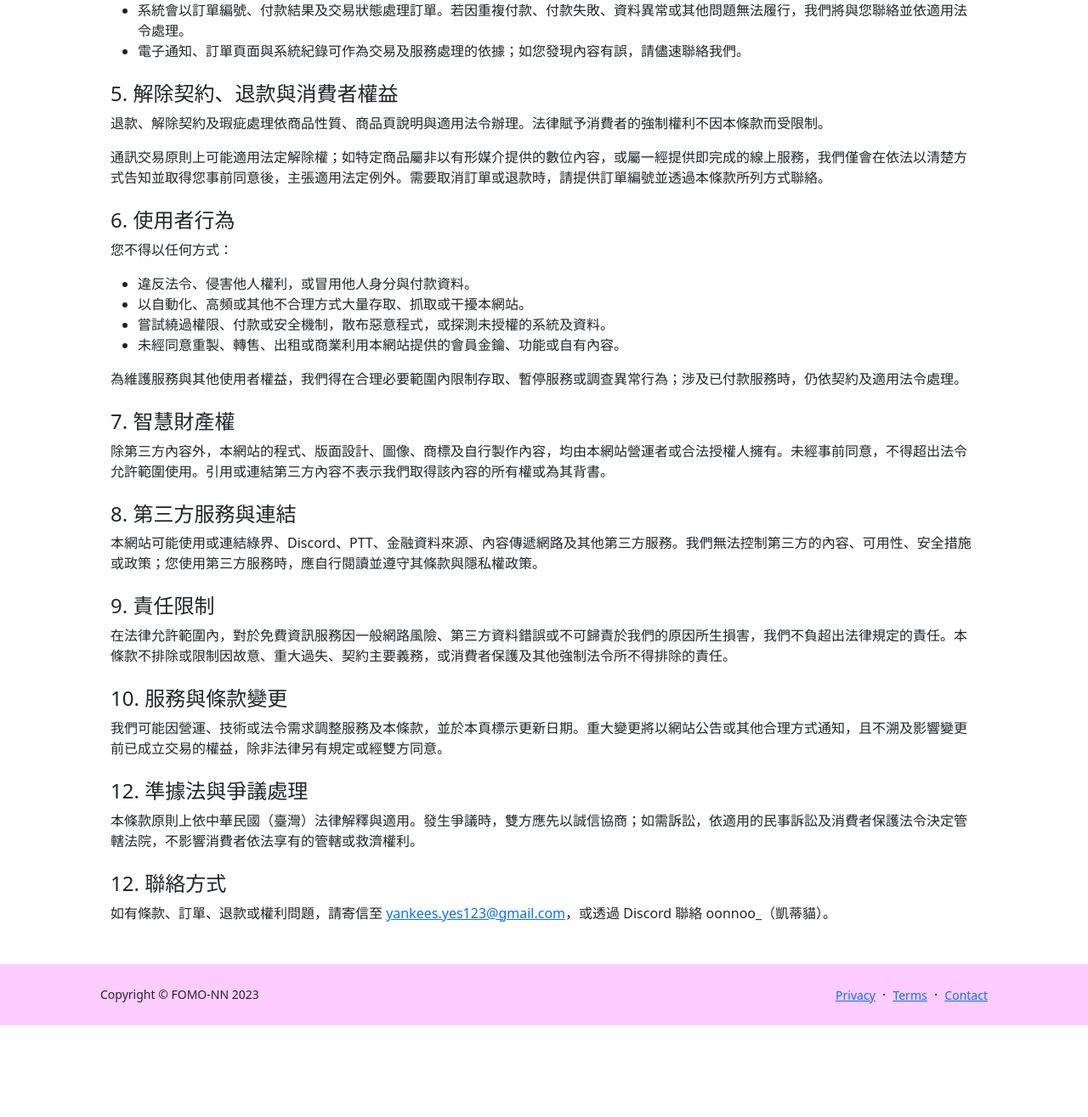
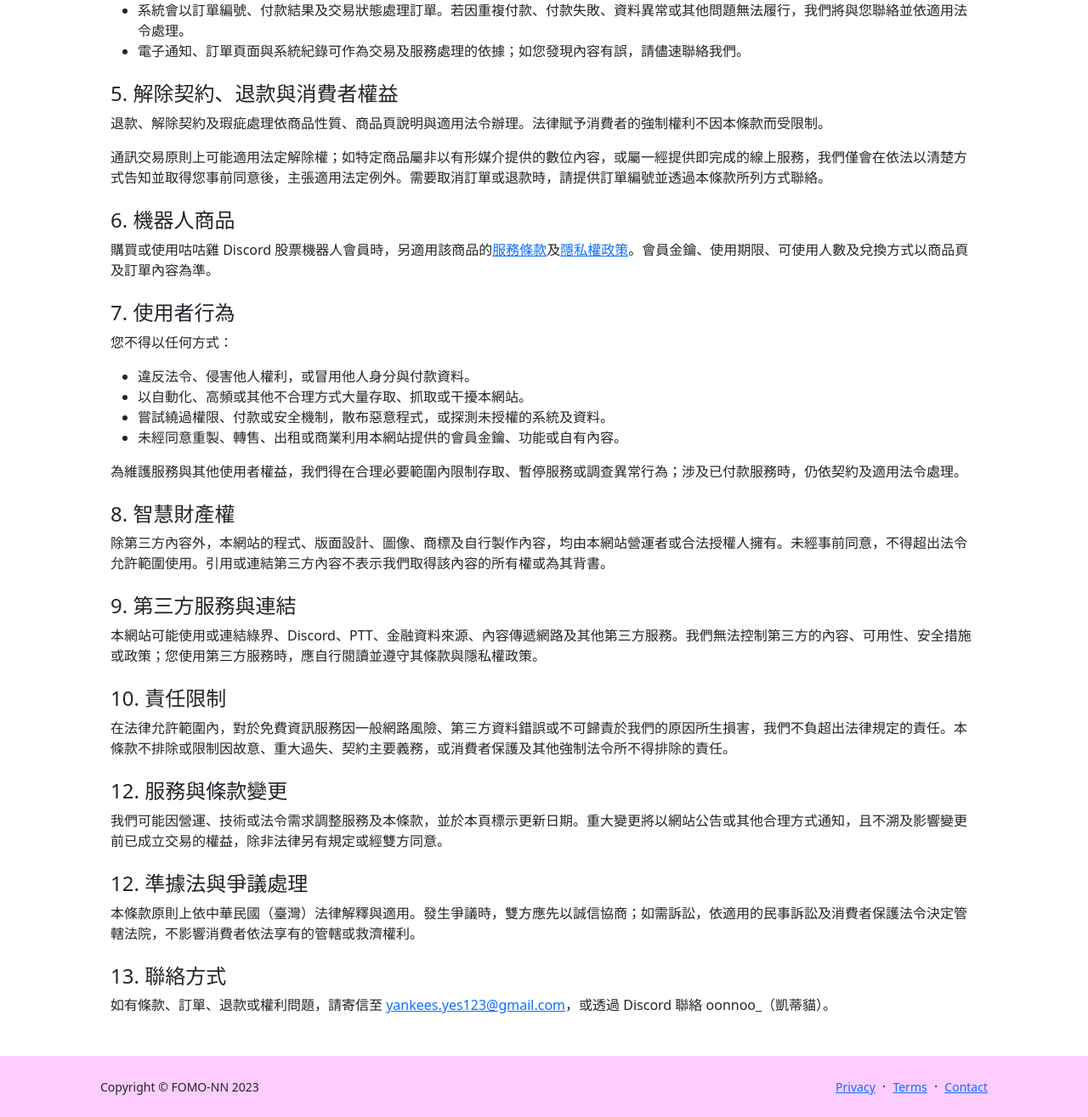
Before and after one commit to oxNNxo/my-flask-app, a Flask app: template app/templates/terms.html in a window 1280 px wide. Shown: the part 811-2126 px from the top of the page at 85% size. Before the commit the page ends 2018 px from the top, so only its background shows below. Run offline with Flask 3, Linux system fonts and the light colour scheme; the template is opened without the code that fills it, so the values that code supplies are empty; parts of the project's set-up code (start-up, migrations or seed data) failed here and were passed over; some libraries are stand-ins or nearby versions.

Commit message:
feat(App): add bot privacy and bot terms pages in site terms

```diff
--- a/app/templates/terms.html
+++ b/app/templates/terms.html
@@ -37,7 +37,10 @@
     <p>退款、解除契約及瑕疵處理依商品性質、商品頁說明與適用法令辦理。法律賦予消費者的強制權利不因本條款而受限制。</p>
     <p>通訊交易原則上可能適用法定解除權；如特定商品屬非以有形媒介提供的數位內容，或屬一經提供即完成的線上服務，我們僅會在依法以清楚方式告知並取得您事前同意後，主張適用法定例外。需要取消訂單或退款時，請提供訂單編號並透過本條款所列方式聯絡。</p>
 
-    <h2 class="h4 mt-4">6. 使用者行為</h2>
+    <h2 class="h4 mt-4">6. 機器人商品</h2>
+    <p>購買或使用咕咕雞 Discord 股票機器人會員時，另適用該商品的<a href="{{ url_for('store.discord_bot_stock_subscribe_terms') }}">服務條款</a>及<a href="{{ url_for('store.discord_bot_stock_subscribe_privacy') }}">隱私權政策</a>。會員金鑰、使用期限、可使用人數及兌換方式以商品頁及訂單內容為準。</p>
+
+    <h2 class="h4 mt-4">7. 使用者行為</h2>
     <p>您不得以任何方式：</p>
     <ul>
         <li>違反法令、侵害他人權利，或冒用他人身分與付款資料。</li>
@@ -47,22 +50,22 @@
     </ul>
     <p>為維護服務與其他使用者權益，我們得在合理必要範圍內限制存取、暫停服務或調查異常行為；涉及已付款服務時，仍依契約及適用法令處理。</p>
 
-    <h2 class="h4 mt-4">7. 智慧財產權</h2>
+    <h2 class="h4 mt-4">8. 智慧財產權</h2>
     <p>除第三方內容外，本網站的程式、版面設計、圖像、商標及自行製作內容，均由本網站營運者或合法授權人擁有。未經事前同意，不得超出法令允許範圍使用。引用或連結第三方內容不表示我們取得該內容的所有權或為其背書。</p>
 
-    <h2 class="h4 mt-4">8. 第三方服務與連結</h2>
+    <h2 class="h4 mt-4">9. 第三方服務與連結</h2>
     <p>本網站可能使用或連結綠界、Discord、PTT、金融資料來源、內容傳遞網路及其他第三方服務。我們無法控制第三方的內容、可用性、安全措施或政策；您使用第三方服務時，應自行閱讀並遵守其條款與隱私權政策。</p>
 
-    <h2 class="h4 mt-4">9. 責任限制</h2>
+    <h2 class="h4 mt-4">10. 責任限制</h2>
     <p>在法律允許範圍內，對於免費資訊服務因一般網路風險、第三方資料錯誤或不可歸責於我們的原因所生損害，我們不負超出法律規定的責任。本條款不排除或限制因故意、重大過失、契約主要義務，或消費者保護及其他強制法令所不得排除的責任。</p>
 
-    <h2 class="h4 mt-4">10. 服務與條款變更</h2>
+    <h2 class="h4 mt-4">12. 服務與條款變更</h2>
     <p>我們可能因營運、技術或法令需求調整服務及本條款，並於本頁標示更新日期。重大變更將以網站公告或其他合理方式通知，且不溯及影響變更前已成立交易的權益，除非法律另有規定或經雙方同意。</p>
 
     <h2 class="h4 mt-4">12. 準據法與爭議處理</h2>
     <p>本條款原則上依中華民國（臺灣）法律解釋與適用。發生爭議時，雙方應先以誠信協商；如需訴訟，依適用的民事訴訟及消費者保護法令決定管轄法院，不影響消費者依法享有的管轄或救濟權利。</p>
 
-    <h2 class="h4 mt-4">12. 聯絡方式</h2>
+    <h2 class="h4 mt-4">13. 聯絡方式</h2>
     <p>如有條款、訂單、退款或權利問題，請寄信至 <a href="mailto:yankees.yes123@gmail.com">yankees.yes123@gmail.com</a>，或透過 Discord 聯絡 oonnoo_（凱蒂貓）。</p>
 </section>
 {% endblock %}
```
